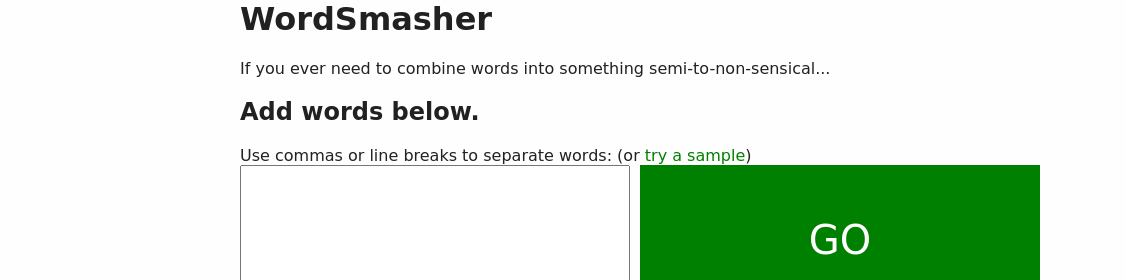
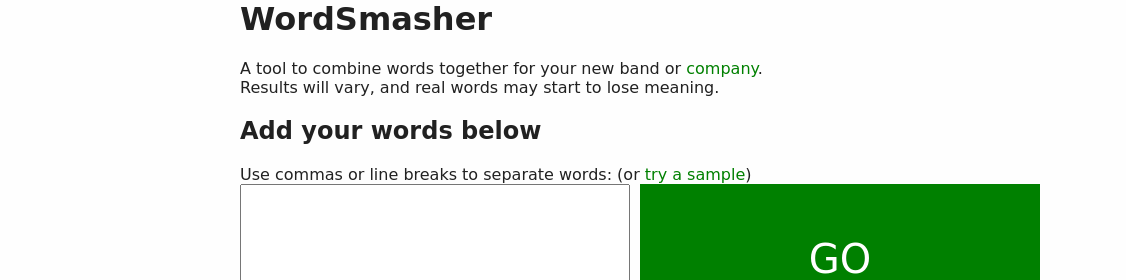
Before and after one commit to cacheflowe/word-smasher, a plain HTML site: page index.html in a window 1280 px wide. Shown: the top 280 px of the page, 0-1126 px from the left. Drawn offline with nearby package versions, Linux system fonts and the light colour scheme; a web font is replaced by a local one.

Commit message:
updated header description

```diff
--- a/index.html
+++ b/index.html
@@ -8,8 +8,9 @@
 	<body>
 		<div id="outer">
 		  <h1>WordSmasher</h1>
-  	  <div>If you ever need to combine words into something semi-to-non-sensical...</div>
-		  <h2>Add words below. </h2>
+  	  <div>A tool to combine words together for your new band or <a href="http://modeset.com/">company</a>.</div>
+  	  <div>Results will vary, and real words may start to lose meaning.</div>
+		  <h2>Add your words below</h2>
   	  <div>Use commas or line breaks to separate words: (or <a href="#animals" id="sample">try a sample</a>)</div>
 		  <textarea id="word_input"></textarea>
 		  <a href="#generate" id="go">GO</a>
```
